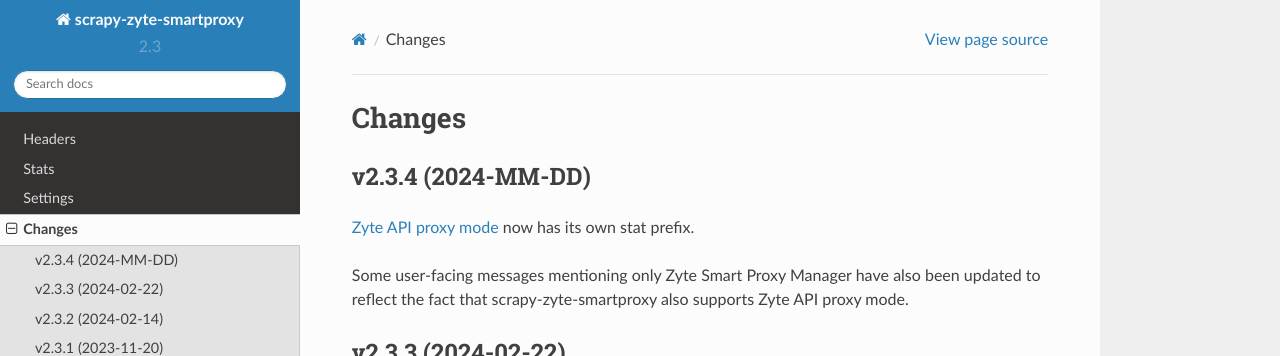
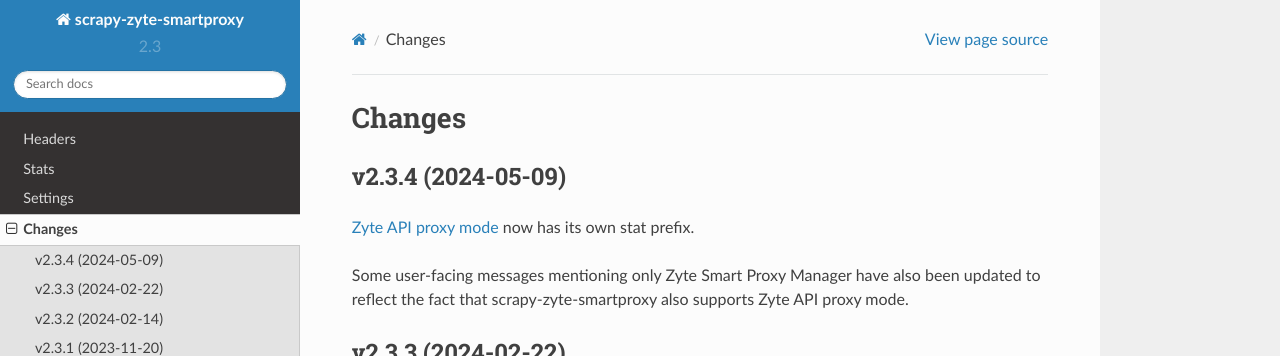
Before and after one commit to scrapy-plugins/scrapy-zyte-smartproxy, a Sphinx documentation site: the page built from docs/news.rst, in a window 1280 px wide and 900 px high. Shown: the top 356 px of the window. Built offline with Sphinx 7.4.7 and the Read the Docs theme 2.0.0, drawn with Linux system fonts in a browser that asks for light colours.

Commit message:
Set the release date

```diff
--- a/docs/news.rst
+++ b/docs/news.rst
@@ -3,7 +3,7 @@
 Changes
 =======
 
-v2.3.4 (2024-MM-DD)
+v2.3.4 (2024-05-09)
 -------------------
 
 `Zyte API`_ `proxy mode`_ now has its own stat prefix.
```
